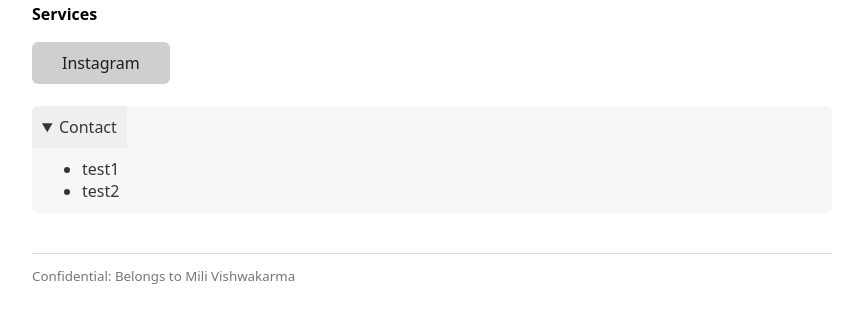
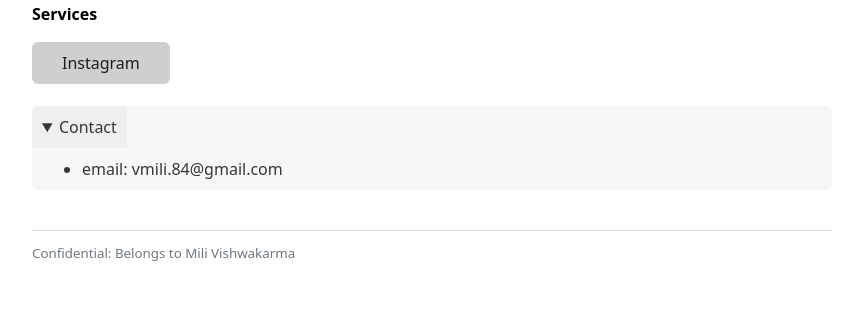
Before and after one commit to mvish/mili.photos, a plain HTML site: page index.html in a window 1280 px wide. Shown: the part 94-416 px from the top of the page, without its empty margins (208-1071 px from the left). Drawn offline with nearby package versions, Linux system fonts and the light colour scheme.

Commit message:
add contact email

```diff
--- a/index.html
+++ b/index.html
@@ -20,11 +20,10 @@
     <a href="https://www.instagram.com/milivish/" target="_parent"><button> Instagram</button></a>
   </p>
   <p>
-        <details open>
+    <details open>
     <summary>Contact</summary>
     <ul>
-    <li>test1</li/>
-    <li>test2</li>
+    <li>email: vmili.84@gmail.com</li/>
     </ul>
     </details>
   </p>
```
